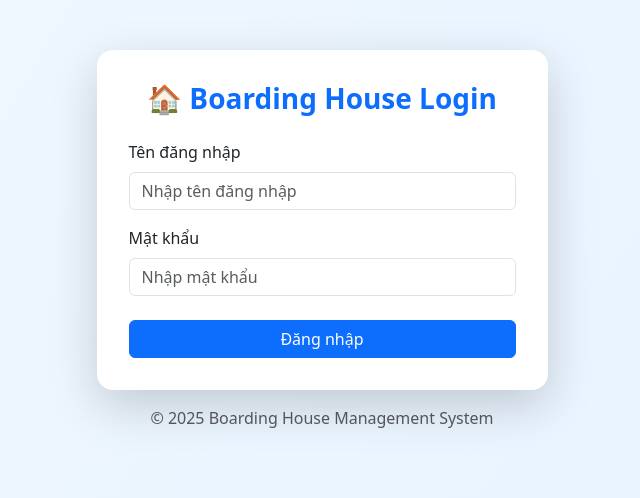
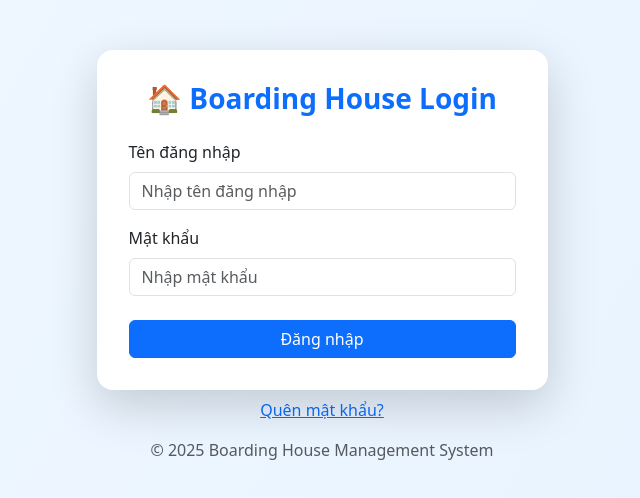
Before and after one commit to tranhuySE/WDP_QuanLyTro, a React (Create React App) app in the folder frontend/: page / in a window 1280 px wide. Shown: the top 498 px of the page, without its empty margins (318-958 px from the left). Built offline with nearby package versions, Linux system fonts and the light colour scheme.

Commit message:
fix page forgot password 1/7/2025

```diff
--- a/frontend/src/pages/Auth/LoginPage.jsx
+++ b/frontend/src/pages/Auth/LoginPage.jsx
@@ -88,6 +88,9 @@ const LoginPage = () => {
                                 </Form>
                             </Card.Body>
                         </Card>
+                        <p className="text-center mt-2">
+                            <a href="/forgot-password">Quên mật khẩu?</a>
+                        </p>
                         <p className="text-center text-muted mt-3">
                             &copy; 2025 Boarding House Management System
                         </p>
```
